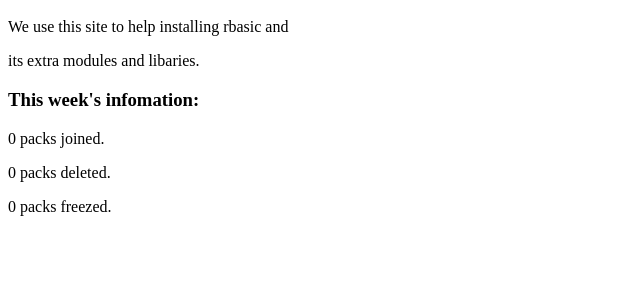
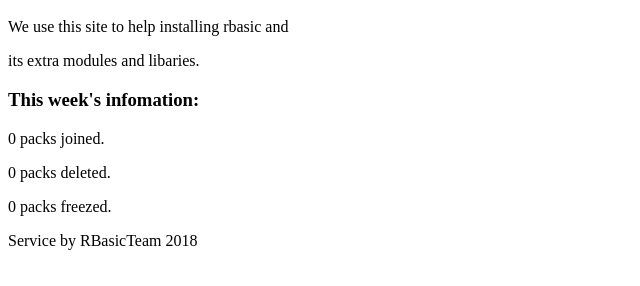
Before and after one commit to EBoost-Chair/RBasLib, a plain HTML site: page docs/index.html in a window 1280 px wide. Shown: the part 48-334 px from the top of the page, without its empty margins (0-640 px from the left). Drawn offline with Linux system fonts and the light colour scheme.

Commit message:
Update index.html

```diff
--- a/docs/index.html
+++ b/docs/index.html
@@ -1,4 +1,5 @@
 <html>
+  <title>RBasLib</title>
 <body>
 <h1>RBasLib</h1>
   <p>We use this site to help installing rbasic and</p>
@@ -7,5 +8,6 @@
   <p>0 packs joined.</p>
   <p>0 packs deleted.</p>
   <p>0 packs freezed.</p>
+  <h7>Service by RBasicTeam 2018</h7>
 </body>
 </html>
```
